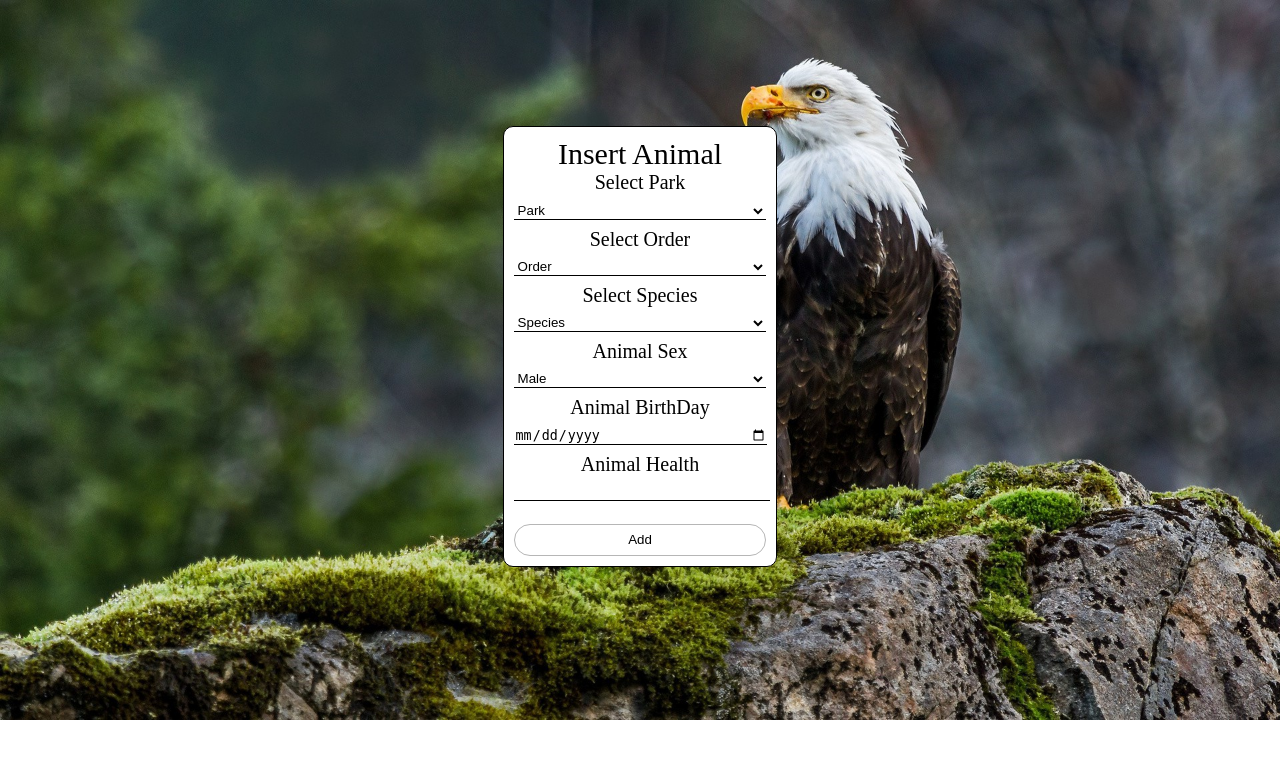
After one commit to BlackWolf4k/Park_Management, a PHP site: page /pages/insert/animal.php in a window 1280 px wide. The commit adds this page. Shown: the top 759 px of the page. Run offline with PHP 8.4, Linux system fonts and the light colour scheme; data that the repository does not hold is empty.

Commit message:
Improved the graphic, added functionalities

```diff
--- /dev/null
+++ b/pages/insert/animal.php
@@ -0,0 +1,142 @@
+<?php
+	// Start the session
+	session_start();
+
+	// Connect to the database
+	include( "../../connection/park_connect.php" );
+
+	if ( isset( $_REQUEST[ "add" ] ) )
+		if ( $_REQUEST[ "add" ] == 1
+			 && isset( $_REQUEST[ "park" ] )
+			 && isset( $_REQUEST[ "orders" ] )
+			 && isset( $_REQUEST[ "species" ] )
+			 && isset( $_REQUEST[ "sex" ] )
+			 && isset( $_REQUEST[ "birthday" ] )
+			 && isset( $_REQUEST[ "health" ] )
+		   ) // Check all setted
+		{
+			// Clear the values
+			$health = mysqli_real_escape_string( $park_connection, $_REQUEST[ "health" ] );
+
+			$query = "INSERT INTO animals ( `sex`, `birthday`, `species_id`, `park_id`, `health` ) VALUES ( " . $_REQUEST[ "sex" ] . ", '" . $_REQUEST[ "birthday" ] . "', " . $_REQUEST[ "species" ] . ", " . $_REQUEST[ "orders" ] . ", '" . $health . "' )";
+
+			mysqli_query( $park_connection, $query );
+
+			// Clear the request
+			$_REQUEST = array();
+
+			// Print a message of success
+			echo "<script>alert( 'Animal Added' );</script>";
+		}
+?>
+<!DOCTYPE html>
+<html>
+	<head>
+		<title>Insert Animal</title>
+		<link rel = "stylesheet" href = "style/style.css" >
+	</head>
+	<body>
+	<div class = "animal_div" >
+		<a class = "animal_div_title" >Insert Animal</a>
+		<form name = "animal_form" method = "post" action = "" >
+			<label>Select Park</label><br>
+			<select name = "park" onchange = "this.form.submit()" >
+				<option disabled selected value>Park</option>
+				<?php
+					// Get the parks
+					$query = "SELECT * from parks";
+					$result = mysqli_query( $park_connection, $query );
+
+					// Print all the parks
+					for ( $i = 0; $i < mysqli_num_rows( $result ); $i++ )
+					{
+						// Fetch the result
+						$fetched_result = mysqli_fetch_assoc( $result );
+
+						// Add the option
+						// Change the selected if anything was selected
+						echo "<option ";
+						if ( isset( $_REQUEST[ "park" ] ) )
+						{
+							if ( $_REQUEST[ "park" ] == $fetched_result["id"] )
+								echo "selected";
+						}
+						echo " value = '" . $fetched_result["id"] . "'>" . $fetched_result["name"] . "</option>";
+					}
+				?>
+			</select><br>
+			<label>Select Order</label><br>
+			<select name = "orders" onchange = "this.form.submit()" >
+				<option disabled selected value>Order</option>
+				<?php
+					// Get the orders
+					$query = "SELECT * from animals_orders";
+					$result = mysqli_query( $park_connection, $query );
+
+					// Print all the orders
+					for ( $i = 0; $i < mysqli_num_rows( $result ); $i++ )
+					{
+						// Fetch the result
+						$fetched_result = mysqli_fetch_assoc( $result );
+
+						// Add the option
+						// Change the selected if anything was selected
+						echo "<option ";
+						if ( isset( $_REQUEST[ "orders" ] ) )
+						{
+							if ( $_REQUEST[ "orders" ] == $fetched_result["id"] )
+								echo "selected";
+						}
+						echo " value = '" . $fetched_result["id"] . "'>" . $fetched_result["name"] . "</option>";
+					}
+				?>
+			</select><br>
+			<label>Select Species</label><br>
+			<select name = "species" onchange = "this.form.submit()" >
+				<option disabled selected value>Species</option>
+				<?php
+					if ( isset( $_REQUEST[ "orders" ] ) )
+					{
+						// Clear the input value
+						$order = mysqli_real_escape_string( $park_connection, $_REQUEST[ "orders" ] );
+
+						// Unset the request
+						// unset( $_REQUEST[ "orders" ] );
+
+						// Get the species
+						$query = "SELECT * from animals_species WHERE order_id='" . $order . "'";
+						$result = mysqli_query( $park_connection, $query );
+
+						// Print all the species
+						for ( $i = 0; $i < mysqli_num_rows( $result ); $i++ )
+						{
+							// Fetch the result
+							$fetched_result = mysqli_fetch_assoc( $result );
+
+							// Add the option
+							// Change the selected if anything was selected
+							echo "<option ";
+							if ( isset( $_REQUEST[ "species" ] ) )
+							{
+								if ( $_REQUEST[ "species" ] == $fetched_result["id"] )
+									echo "selected";
+							}
+							echo " value = '" . $fetched_result["id"] . "'>" . $fetched_result["name"] . "</option>";
+						}
+					}
+				?>
+			</select><br>
+			<label>Animal Sex</label><br>
+			<select name = "sex" >
+				<option value = "0" >Male</option>
+				<option value = "1" >Female</option>
+			</select><br>
+			<label>Animal BirthDay</label><br>
+			<input class = "form_date_input" type = "date" name = "birthday" ><br>
+			<label>Animal Health</label><br>
+			<input class = "form_text_input" type = "text" name = "health" ><br>
+			<input class = "add_button" type = "submit" name = "add" value = "Add" onclick = "this.value = '1'">
+		</form>
+	</div>
+	</body>
+</html>
--- /dev/null
+++ b/pages/insert/style/style.css
@@ -0,0 +1,48 @@
+body
+{
+	background-image: url( "../images/background0.jpg" );
+	background-repeat: no-repeat;
+	background-size: cover;
+}
+
+.animal_div
+{
+	background-color: rgb(255, 255, 255);
+	text-align: center;
+	margin: auto;
+	width: 20%;
+	border: 1px solid black;
+	border-radius: 10px;
+	padding: 10px;
+	margin-top: 10%;
+}
+
+.animal_div_title
+{
+	font-size: 30px;
+}
+
+select, .form_text_input, .form_date_input
+{
+	width: 100%;
+	background-color: transparent;
+	border-style: none;
+	border-bottom: 1px solid black;
+	margin-top: 3%;
+	margin-bottom: 3%;
+}
+
+label
+{
+	font-size: 20px;
+}
+
+.add_button
+{
+	background-color: white;
+	border: 1px solid rgb(182, 182, 182);
+	border-radius: 20px;
+	margin-top: 6%;
+	padding: 3%;
+	width: 100%;
+}
--- a/style/style.css
+++ b/style/style.css
@@ -56,4 +56,7 @@
 .option_title
 {
 	font-size: 20px;
+	text-decoration: none;
+	color: black;
+	font-weight: bold;
 }
```
Also changed, not shown: index.php (+4 -4 lines), pages/get/age.php (added, +166 -0 lines), pages/get/species.php (renamed from sub_pages/animals_age.php, +8 -7 lines), pages/get/style/style.css (added, +29 -0 lines), sub_pages/insert_animal.php (deleted, +0 -158 lines), sub_pages/species_in_park.php (deleted, +0 -94 lines), pages/edit/style/style.css (added), pages/insert/images/background0.jpg (added), pages/insert/order.php (added), pages/insert/species.php (added).
